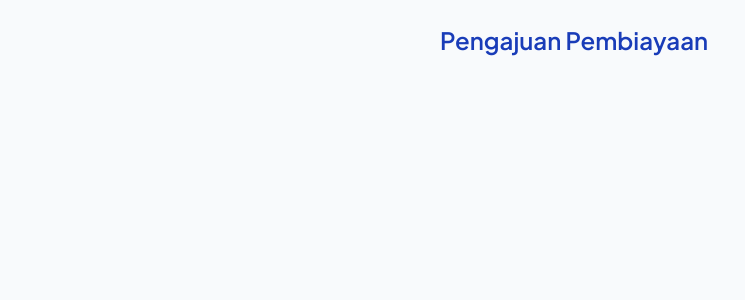
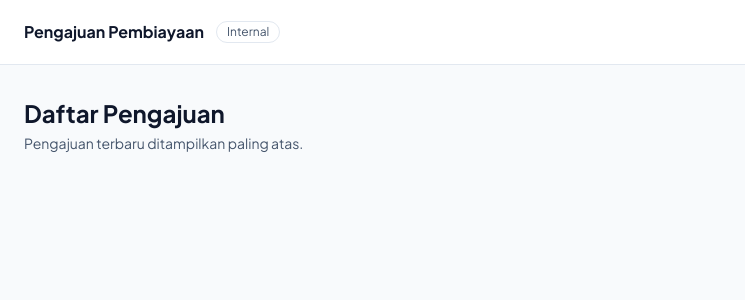
Before and after one commit to fabianradenta/coding-test-capella, a React (Vite) app in the folder client/: page / in a window 1280 px wide. Shown: the top 300 px of the page, without its empty margins (0-745 px from the left). Built offline with nearby package versions, Linux system fonts and the light colour scheme.

Commit message:
feat: add layout, routing, and api client

```diff
--- a/client/src/App.jsx
+++ b/client/src/App.jsx
@@ -1,9 +1,16 @@
-export default function App() {
+import { Navigate, Route, Routes } from 'react-router';
+import { AppLayout } from './components/AppLayout.jsx';
+import { ApplicationDetailPage } from './pages/ApplicationDetailPage.jsx';
+import { ApplicationListPage } from './pages/ApplicationListPage.jsx';
+
+export function App() {
   return (
-    <div className="mx-auto max-w-md p-6">
-      <h1 className="text-2xl font-semibold text-blue-800">
-        Pengajuan Pembiayaan
-      </h1>
-    </div>
+    <Routes>
+      <Route element={<AppLayout />}>
+        <Route path="/" element={<ApplicationListPage />} />
+        <Route path="/applications/:id" element={<ApplicationDetailPage />} />
+        <Route path="*" element={<Navigate to="/" replace />} />
+      </Route>
+    </Routes>
   );
 }
--- /dev/null
+++ b/client/src/api/applications.js
@@ -0,0 +1,32 @@
+import { request } from './client.js';
+
+export function listApplications(filters = {}, options) {
+  const params = new URLSearchParams();
+  for (const [key, value] of Object.entries(filters)) {
+    if (value) {
+      params.set(key, value);
+    }
+  }
+
+  const query = params.toString();
+  return request(`/applications${query ? `?${query}` : ''}`, options);
+}
+
+export function getApplication(id, options) {
+  return request(`/applications/${id}`, options);
+}
+
+export function createApplication(body) {
+  return request('/applications', { method: 'POST', body });
+}
+
+export function updateApplication(id, body) {
+  return request(`/applications/${id}`, { method: 'PATCH', body });
+}
+
+export function decideApplication(id, status) {
+  return request(`/applications/${id}/status`, {
+    method: 'PATCH',
+    body: { status },
+  });
+}
--- /dev/null
+++ b/client/src/api/client.js
@@ -0,0 +1,40 @@
+export class ApiError extends Error {
+  constructor(message, { status, fields } = {}) {
+    super(message);
+    this.name = 'ApiError';
+    this.status = status;
+    this.fields = fields;
+  }
+}
+
+export async function request(path, { method = 'GET', body, signal } = {}) {
+  let response;
+  try {
+    response = await fetch(`/api${path}`, {
+      method,
+      signal,
+      headers: body ? { 'Content-Type': 'application/json' } : undefined,
+      body: body ? JSON.stringify(body) : undefined,
+    });
+  } catch (err) {
+    // An aborted request is the caller replacing it, not a failure to show.
+    if (err.name === 'AbortError') {
+      throw err;
+    }
+    throw new ApiError('Tidak dapat terhubung ke server.');
+  }
+
+  const data = await response.json().catch(() => null);
+
+  if (!response.ok) {
+    throw new ApiError(
+      data?.error?.message ?? 'Terjadi kesalahan pada server',
+      {
+        status: response.status,
+        fields: data?.error?.fields,
+      },
+    );
+  }
+
+  return data;
+}
--- /dev/null
+++ b/client/src/api/customers.js
@@ -0,0 +1,5 @@
+import { request } from './client.js';
+
+export function getCustomer(identityNumber, options) {
+  return request(`/customers/${identityNumber}`, options);
+}
--- /dev/null
+++ b/client/src/components/AppLayout.jsx
@@ -0,0 +1,22 @@
+import { Outlet } from 'react-router';
+
+export function AppLayout() {
+  return (
+    <div className="min-h-screen bg-slate-50">
+      <header className="border-b border-slate-200 bg-white">
+        <div className="mx-auto flex h-16 w-full max-w-7xl items-center gap-3 px-6">
+          <span className="text-base font-bold text-slate-900">
+            Pengajuan Pembiayaan
+          </span>
+          <span className="rounded-full border border-slate-200 px-2.5 py-0.5 text-xs text-slate-600">
+            Internal
+          </span>
+        </div>
+      </header>
+
+      <main className="mx-auto w-full max-w-7xl px-6 py-8">
+        <Outlet />
+      </main>
+    </div>
+  );
+}
--- a/client/src/main.jsx
+++ b/client/src/main.jsx
@@ -1,10 +1,13 @@
 import { StrictMode } from 'react';
 import { createRoot } from 'react-dom/client';
-import App from './App.jsx';
+import { BrowserRouter } from 'react-router';
+import { App } from './App.jsx';
 import './index.css';
 
 createRoot(document.getElementById('root')).render(
   <StrictMode>
-    <App />
+    <BrowserRouter>
+      <App />
+    </BrowserRouter>
   </StrictMode>,
 );
--- /dev/null
+++ b/client/src/pages/ApplicationDetailPage.jsx
@@ -0,0 +1,20 @@
+import { Link, useParams } from 'react-router';
+
+export function ApplicationDetailPage() {
+  const { id } = useParams();
+
+  return (
+    <div>
+      <Link
+        to="/"
+        className="text-sm font-medium text-blue-800 hover:underline"
+      >
+        Kembali ke daftar
+      </Link>
+      <h1 className="mt-4 text-2xl font-bold text-slate-900">
+        Detail Pengajuan
+      </h1>
+      <p className="mt-1 text-sm text-slate-600">{id}</p>
+    </div>
+  );
+}
--- /dev/null
+++ b/client/src/pages/ApplicationListPage.jsx
@@ -0,0 +1,10 @@
+export function ApplicationListPage() {
+  return (
+    <div>
+      <h1 className="text-2xl font-bold text-slate-900">Daftar Pengajuan</h1>
+      <p className="mt-1 text-sm text-slate-600">
+        Pengajuan terbaru ditampilkan paling atas.
+      </p>
+    </div>
+  );
+}
```
